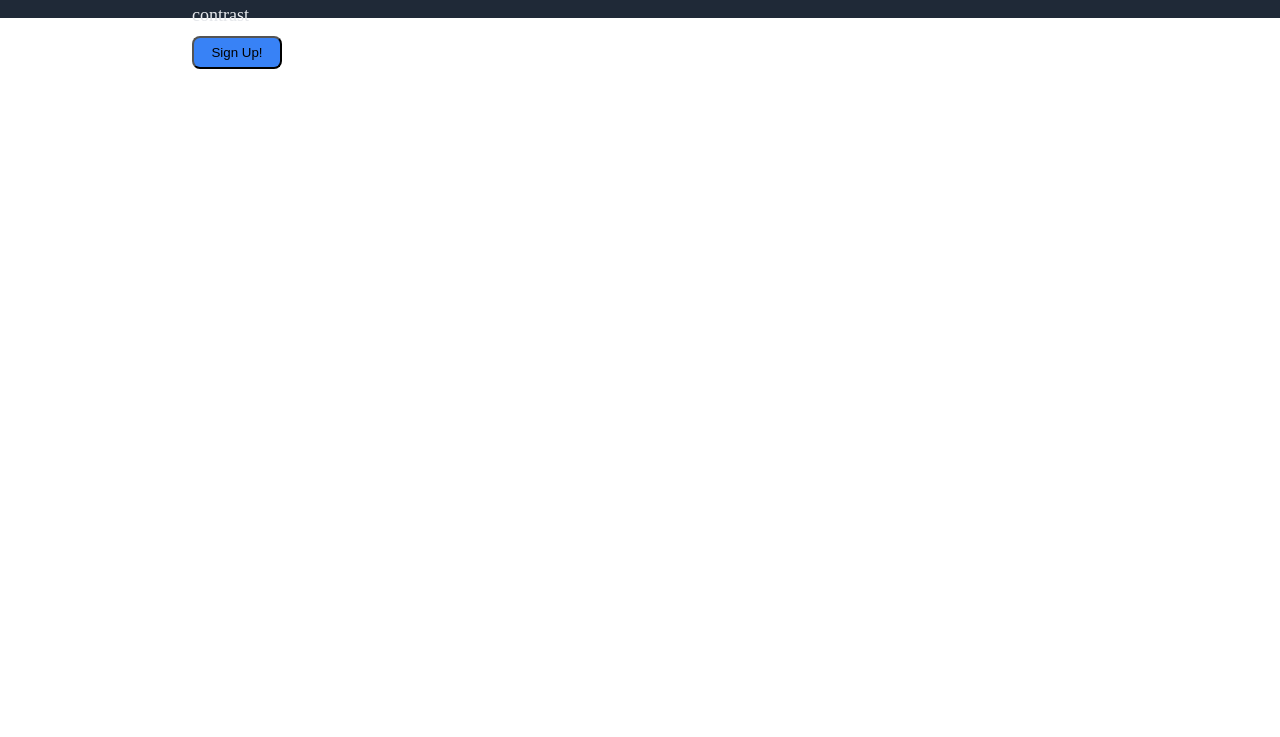
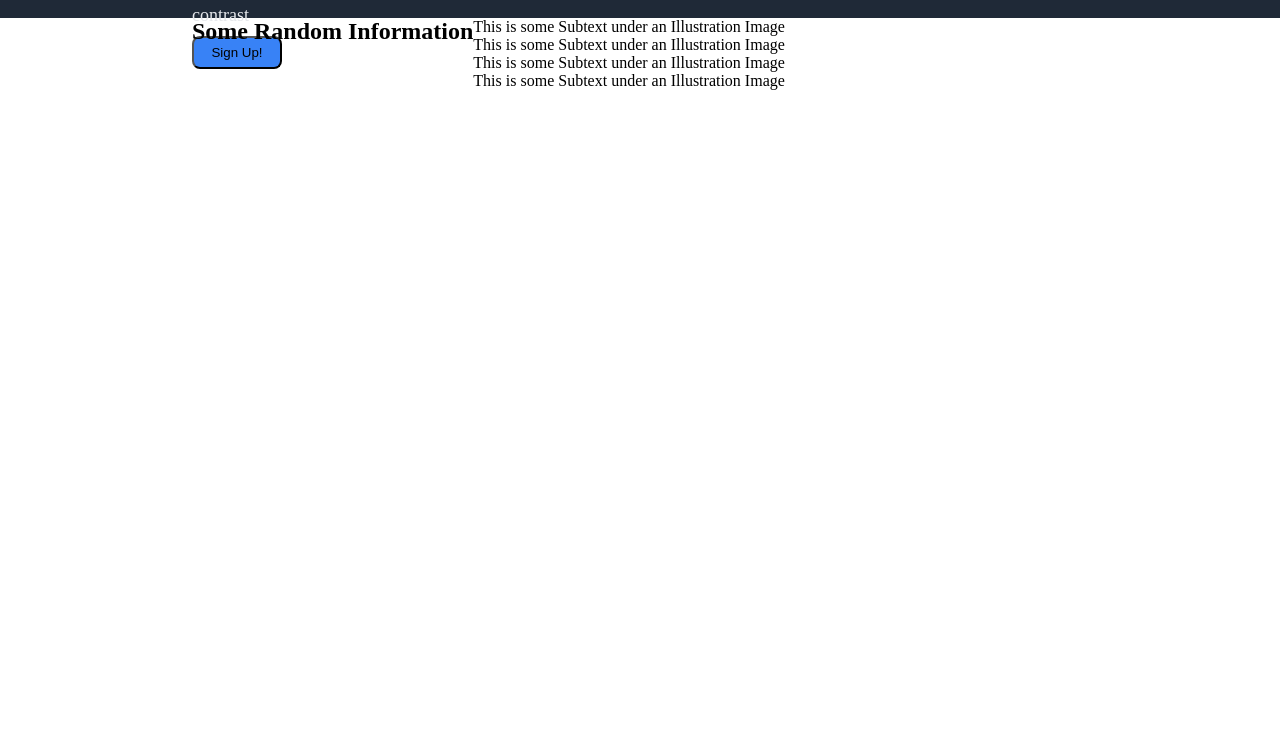
Before and after one commit to MrJgee/Odin-Landing-Page, a plain HTML site: page index.html in a window 1280 px wide. Shown: the part 362-1099 px from the top of the page. Drawn offline with Linux system fonts and the light colour scheme.

Commit message:
Section 2 Complete

```diff
--- a/index.html
+++ b/index.html
@@ -11,7 +11,6 @@
 <body>
 
   <div class = section_1>
-
       <div class="Top_Bar">
           <div class="Top_Bar_Left">
             <p id="Header_Logo">Header Logo</p>
@@ -24,7 +23,6 @@
             </ul>
           </div>
       </div>
-
       <div class="Hero_Section">
         <div class = Hero_Right_Side>
             <h1>This Website is Awesome</h1>
@@ -35,15 +33,34 @@
           <p>This is a placeholder for an image</p>
         </div>
       </div>
+  </div>
+
+  <div class = section_2>
+    <div class = Heading><h2>Some Random Information</h2></div>
+
+    <div class = Tiles>
+      <div class = tile>
+        <div class = Card></div>
+        <p>This is some Subtext under an Illustration Image</p>
+      </div>
+      <div class = tile>
+        <div class = Card></div>
+        <p>This is some Subtext under an Illustration Image</p>
+      </div>
+      <div class = tile>
+        <div class = Card></div>
+        <p>This is some Subtext under an Illustration Image</p>
+      </div>
+      <div class = tile>
+        <div class = Card></div>
+        <p>This is some Subtext under an Illustration Image</p>
+      </div>
+    </div>
+
+  </div>
 
 
 
-  </div>
-  </div>
-
-  <div class = section_2>
-
-  </div>
 
   <div class = section_3>
 
```
